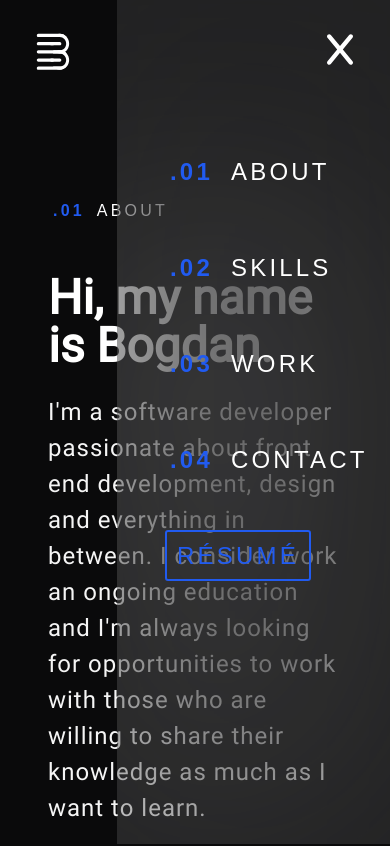
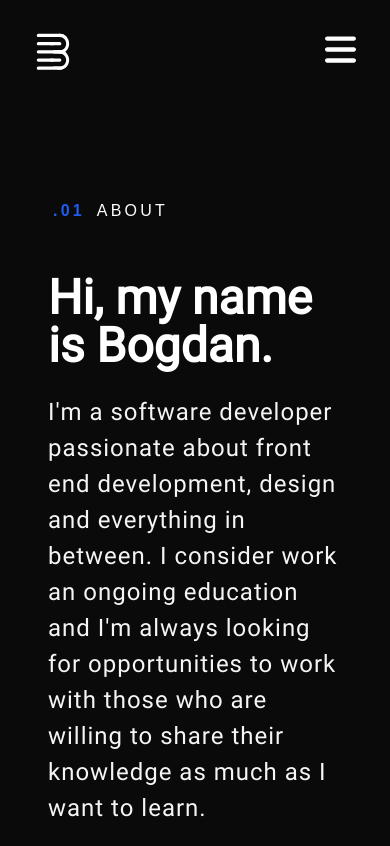
Before and after one commit to bogdan3883/bogdan.mihailescu, a website: page index.html in a window 390 px wide. Shown: the top 846 px of the page. Drawn offline with nearby package versions, Linux system fonts and the light colour scheme.

Commit message:
fixed mobile nav bug

```diff
--- a/index.html
+++ b/index.html
@@ -27,13 +27,13 @@
 
         <button class="mobile-nav-toggle"
                 aria-controls="primary-navigation"
-                aria-expanded="false">
+                aria-expanded="true">
                 <span class="sr-only"></span>
         </button>
         <nav>
             <ul class="primary-navigation d-flex"
                 id="primary-navigation"
-                data-visible="false">
+                data-visible="true">
                 <li>
                     <a href="#about"><span aria-hidden="true">.01</span>about</a>
                 </li>
```
